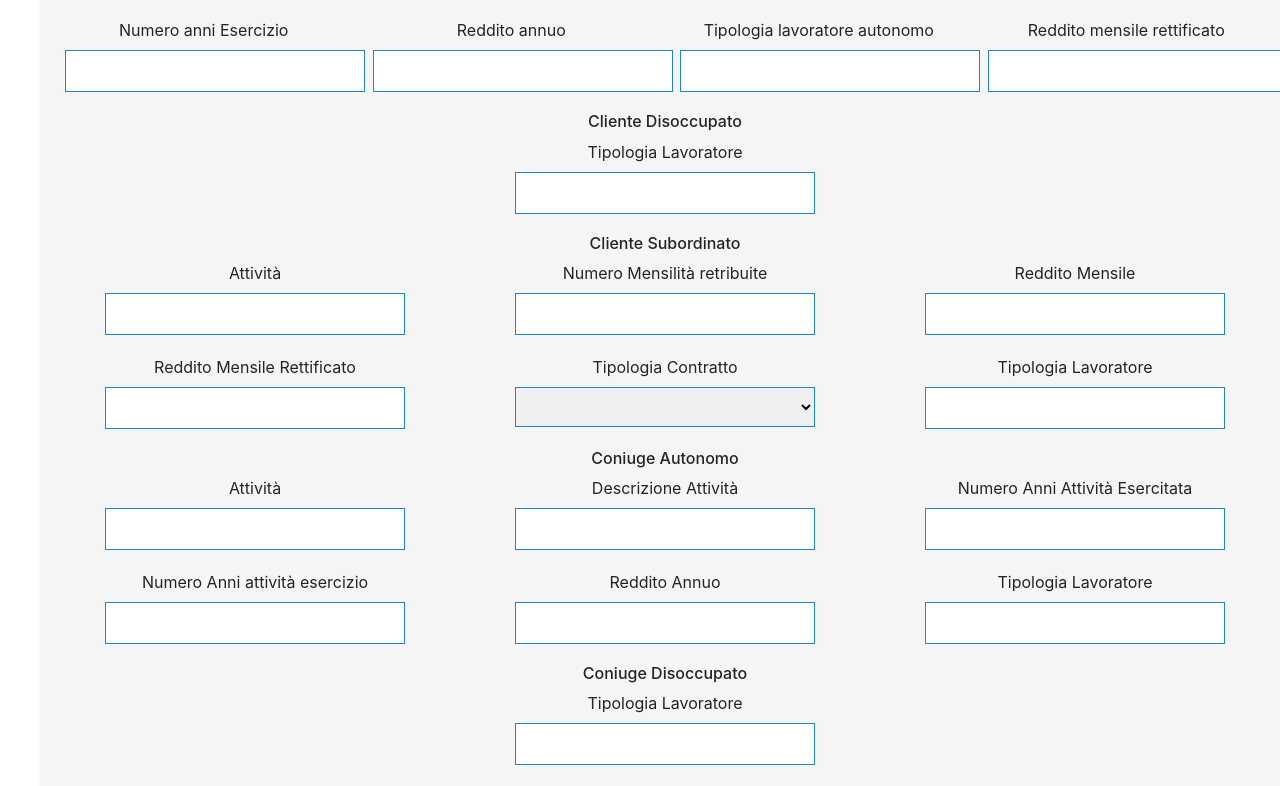
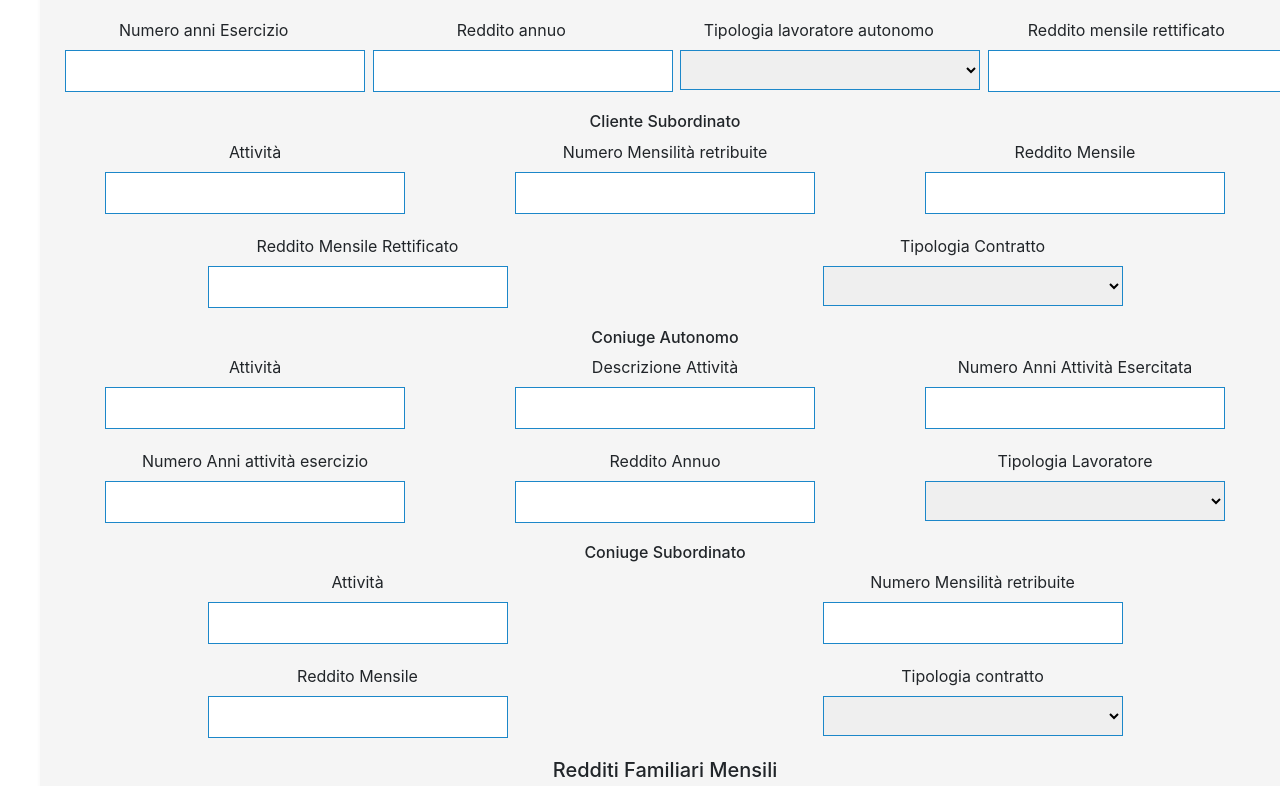
Before and after one commit to glucchinodebest/Esdebitami_webPage, an Angular app: page /dashBoard in a window 1280 px wide. Shown: the part 2092-2878 px from the top of the page. Built offline with nearby package versions, Linux system fonts and the light colour scheme.

Commit message:
modifiche input

```diff
--- a/src/app/esdebitami-dashboard/esdebitami-dashboard.component.html
+++ b/src/app/esdebitami-dashboard/esdebitami-dashboard.component.html
@@ -618,7 +618,19 @@
                                 <input type="text" formControlName="listaAttivitaClienteAut_redditoAnnuoCliAut">
                             </div>
                             <div class="col-12 col-sm-3">
-                                <input type="text" formControlName="listaAttivitaClienteAut_tipoLavoratoreCliAut">
+                                <select name="AttivitaClienteSub"
+                                        formControlName="listaAttivitaClienteAut_tipoLavoratoreCliAut">
+                                        <option value="ARTIGIANO">ARTIGIANO</option>
+                                        <option value="COMMERCIANTE">COMMERCIANTE</option>
+                                        <option value="AGENTE DI COMMERCIO">AGENTE DI COMMERCIO</option>
+                                        <option value="PROFESSIONISTA ISCRITTO A UN ALBO">PROFESSIONISTA ISCRITTO A UN ALBO</option>
+                                        <option value="LIBERO PROFESSIONISTA NON ISCRITTO A UN ALBO">LIBERO PROFESSIONISTA NON ISCRITTO A UN ALBO</option>
+                                        <option value="IMPRENDITORE (SOCIETA’ DI PERSONE)">IMPRENDITORE (SOCIETA’ DI PERSONE)</option>
+                                        <option value="IMPRENDITORE (SOCIETA’ DI CAPITALI)">IMPRENDITORE (SOCIETA’ DI CAPITALI)</option>
+                                        <option value="AGRICOLTORE E ALTRE ATTIVITA’ DI LAVORO AUTONOMO) ">AGRICOLTORE E ALTRE ATTIVITA’ DI LAVORO AUTONOMO) </option>
+                                </select>
+
+                                <!-- <input type="text" formControlName="listaAttivitaClienteAut_tipoLavoratoreCliAut"> -->
                             </div>
                             <div class="col-12 col-sm-3">
                                 <input type="text" formControlName="listaAttivitaClienteAut_redditoMensileRetCliAut">
@@ -626,7 +638,7 @@
                         </div>
                     </div>
 
-                    <h6>Cliente Disoccupato</h6>
+                   <!-- <h6>Cliente Disoccupato</h6>
                     <div>
                         <div class="row">
                             <div class="col-12 col-sm-12">
@@ -639,7 +651,7 @@
                                 <input type="text" formControlName="listaAttivitaClienteDis_tipoLavoratoreCliDis">
                             </div>
                         </div>
-                    </div>
+                    </div> -->
 
                     <div>
                         <h6>Cliente Subordinato</h6>
@@ -675,28 +687,28 @@
                         </div>
 
                         <div class="row">
-                            <div class="col-12 col-sm-4">
+                            <div class="col-12 col-sm-6">
                                 <label>
                                     Reddito Mensile Rettificato
                                 </label>
                             </div>
-                            <div class="col-12 col-sm-4">
+                            <div class="col-12 col-sm-6">
                                 <label>
                                     Tipologia Contratto
                                 </label>
                             </div>
-                            <div class="col-12 col-sm-4">
+                            <!-- <div class="col-12 col-sm-4">
                                 <label>
                                     Tipologia Lavoratore
                                 </label>
-                            </div>
+                            </div> -->
                         </div>
 
                         <div class="row">
-                            <div class="col-12 col-sm-4">
+                            <div class="col-12 col-sm-6">
                                 <input type="text" formControlName="listaAttivitaClienteSub_redditoMensileRettificato">
                             </div>
-                            <div class="col-12 col-sm-4">
+                            <div class="col-12 col-sm-6">
                                 <select name="AttivitaClienteSub"
                                         formControlName="listaAttivitaClienteSub_tipoContrattoCliSub">
                                         <option value="FT - Tempo indeterminato">FT - Tempo indeterminato</option>
@@ -705,9 +717,9 @@
                                         <option value="PT - Tempo determinato">PT - Tempo determinato</option>
                                 </select>
                             </div>
-                            <div class="col-12 col-sm-4">
+                           <!-- <div class="col-12 col-sm-4">
                                 <input type="text" formControlName="listaAttivitaClienteSub_tipoLavoratoreCliSub">
-                            </div>
+                            </div>-->
                         </div>
                     </div>
 
@@ -775,7 +787,18 @@
                                 <input type="text" formControlName="listaAttivitaConiugeAut_redditoAnnuoConAut">
                             </div>
                             <div class="col-12 col-sm-4">
-                                <input type="text" formControlName="listaAttivitaConiugeAut_tipoLavoratoreConAut">
+                                <select name="AttivitaClienteSub"
+                                formControlName="listaAttivitaConiugeAut_tipoLavoratoreConAut">
+                                <option value="ARTIGIANO">ARTIGIANO</option>
+                                <option value="COMMERCIANTE">COMMERCIANTE</option>
+                                <option value="AGENTE DI COMMERCIO">AGENTE DI COMMERCIO</option>
+                                <option value="PROFESSIONISTA ISCRITTO A UN ALBO">PROFESSIONISTA ISCRITTO A UN ALBO</option>
+                                <option value="LIBERO PROFESSIONISTA NON ISCRITTO A UN ALBO">LIBERO PROFESSIONISTA NON ISCRITTO A UN ALBO</option>
+                                <option value="IMPRENDITORE (SOCIETA’ DI PERSONE)">IMPRENDITORE (SOCIETA’ DI PERSONE)</option>
+                                <option value="IMPRENDITORE (SOCIETA’ DI CAPITALI)">IMPRENDITORE (SOCIETA’ DI CAPITALI)</option>
+                                <option value="AGRICOLTORE E ALTRE ATTIVITA’ DI LAVORO AUTONOMO) ">AGRICOLTORE E ALTRE ATTIVITA’ DI LAVORO AUTONOMO) </option>
+                        </select>
+                                <!-- <input type="text" formControlName="listaAttivitaConiugeAut_tipoLavoratoreConAut"> -->
                             </div>
                         </div>
 
@@ -788,7 +811,7 @@
 
                     </div>
 
-                    <div>
+                    <!-- <div>
                         <h6>Coniuge Disoccupato</h6>
 
                         <div class="row">
@@ -802,7 +825,7 @@
                                 <input type="text" formControlName="listaAttivitaConiugeDis_tipoLavoratoreConDis">
                             </div>
                         </div>
-                    </div>
+                    </div>-->
 
                     <div>
                         <h6>Coniuge Subordinato</h6>
@@ -830,28 +853,28 @@
                         </div>
 
                         <div class="row">
-                            <div class="col-12 col-sm-4">
+                            <div class="col-12 col-sm-6">
                                 <label>
                                     Reddito Mensile
                                 </label>
                             </div>
-                            <div class="col-12 col-sm-4">
+                            <div class="col-12 col-sm-6">
                                 <label>
                                     Tipologia contratto
                                 </label>
                             </div>
-                            <div class="col-12 col-sm-4">
+                            <!-- <div class="col-12 col-sm-4">
                                 <label>
                                     Tipologia Lavoratore
                                 </label>
-                            </div>
+                            </div> -->
                         </div>
 
                         <div class="row">
-                            <div class="col-12 col-sm-4">
+                            <div class="col-12 col-sm-6">
                                 <input type="text" formControlName="listaAttivitaConiugeSub_redditoAnnuoConSub">
                             </div>
-                            <div class="col-12 col-sm-4">
+                            <div class="col-12 col-sm-6">
                                 <select name="AttivitaConiugeSub"
                                         formControlName="listaAttivitaConiugeSub_tipoContrattoConSub">
                                         <option value="FT - Tempo indeterminato">FT - Tempo indeterminato</option>
@@ -860,9 +883,9 @@
                                         <option value="PT - Tempo determinato">PT - Tempo determinato</option>
                                     </select>
                             </div>
-                            <div class="col-12 col-sm-4">
+                            <!-- <div class="col-12 col-sm-4">
                                 <input type="text" formControlName="listaAttivitaConiugeSub_tipoLavoratoreConSub">
-                            </div>
+                            </div> -->
                         </div>
 
 
```
